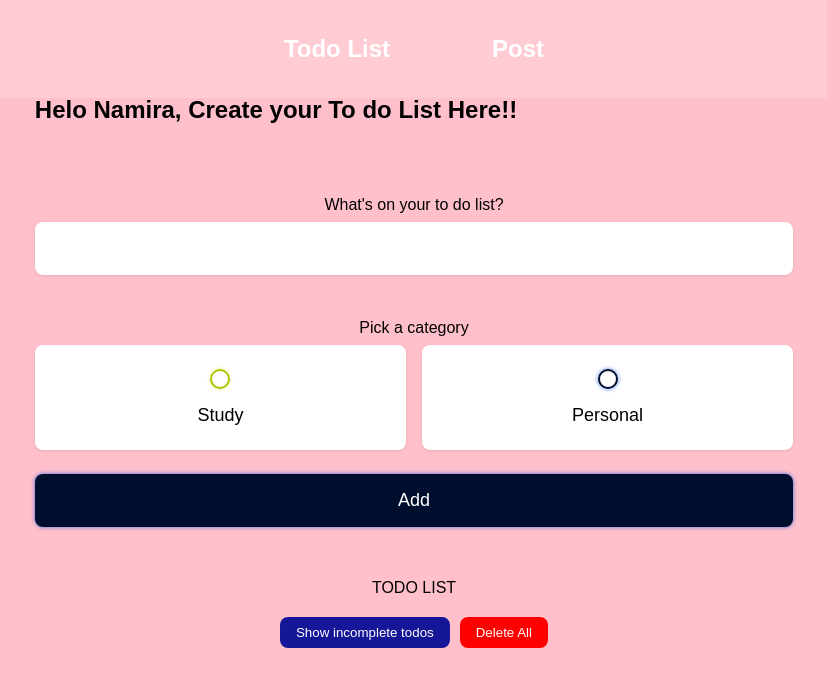
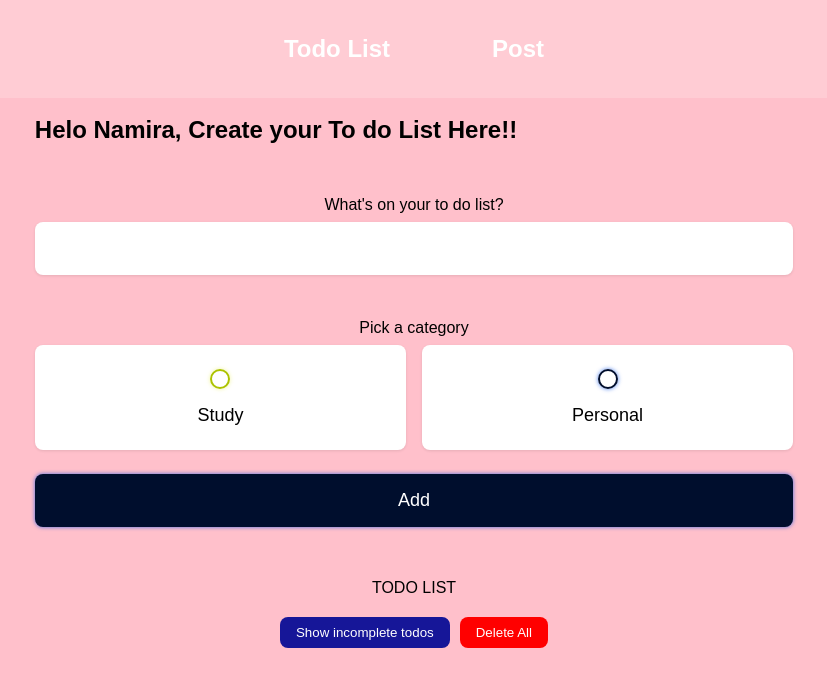
Before and after one commit to namirasyalwa/30-pbk-uts-223510694, a Vue app: page / in a window 1280 px wide. Shown: the top 686 px of the page, without its empty margins (226-1053 px from the left). Built offline with nearby package versions, Linux system fonts and the light colour scheme.

Commit message:
Update Todolist.vue

```diff
--- a/src/views/Todolist.vue
+++ b/src/views/Todolist.vue
@@ -177,6 +177,10 @@ onMounted(() => {
 </template>
 
 <style scoped>
+h2.title{
+  position: relative;
+  top: 20px;
+}
 .filter {
   margin-top: 20px;
 }
```
